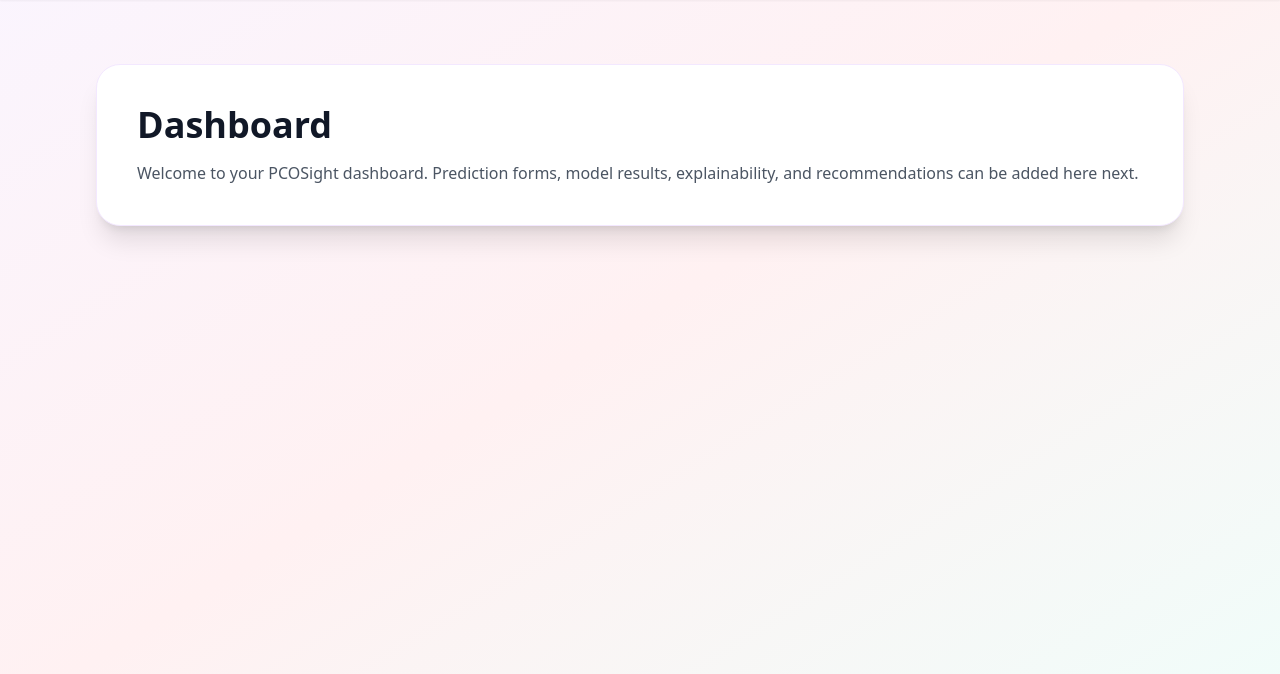
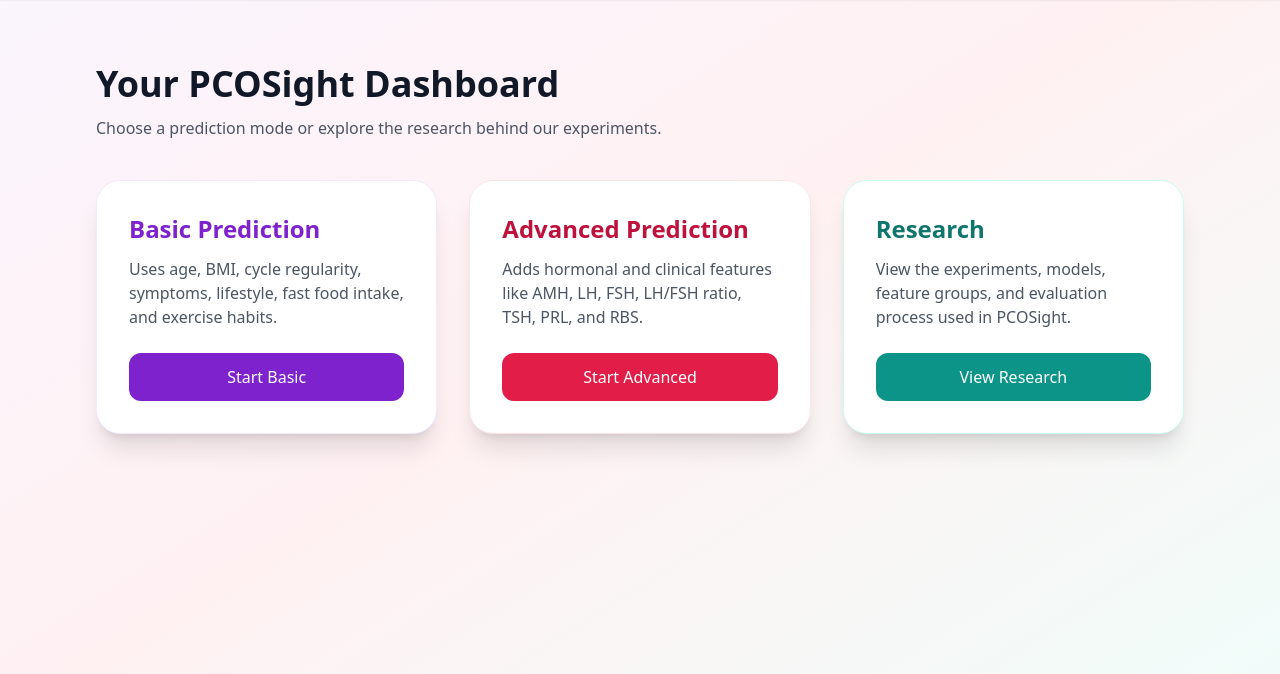
Before and after one commit to brpuneet898/PCOSight, a Flask app: page /dashboard in a window 1280 px wide. Shown: the part 80-754 px from the top of the page. Run offline with Flask 3, Linux system fonts and the light colour scheme; a user stored in the database is signed in; some libraries are stand-ins or nearby versions.

Commit message:
updated dashbaord

```diff
--- a/templates/dashboard.html
+++ b/templates/dashboard.html
@@ -13,19 +13,40 @@
 
   <div class="flex items-center gap-4">
     <span class="text-gray-600">Hi, {{ username }}</span>
-      <a href="{{ url_for('logout') }}"
-         class="bg-red-100 text-red-700 px-4 py-2 rounded-xl hover:bg-red-200 transition">
-        Logout
-      </a>
+    <a href="{{ url_for('logout') }}" class="bg-red-100 text-red-700 px-4 py-2 rounded-xl hover:bg-red-200 transition">Logout</a>
   </div>
 </nav>
 
 <main class="max-w-6xl mx-auto px-8 py-16">
-    <div class="bg-white rounded-3xl shadow-xl p-10 border border-purple-100">
-      <h2 class="text-4xl font-bold text-gray-900 mb-4">Dashboard</h2>
-      <p class="text-gray-600">
-        Welcome to your PCOSight dashboard. Prediction forms, model results, explainability, and recommendations can be added here next.
+  <div class="mb-10">
+    <h2 class="text-4xl font-bold text-gray-900 mb-3">Your PCOSight Dashboard</h2>
+    <p class="text-gray-600">Choose a prediction mode or explore the research behind our experiments.</p>
+  </div>
+
+  <div class="grid md:grid-cols-3 gap-8">
+    <div class="bg-white rounded-3xl shadow-xl p-8 border border-purple-100">
+      <h3 class="text-2xl font-bold text-purple-700 mb-3">Basic Prediction</h3>
+      <p class="text-gray-600 mb-6">
+        Uses age, BMI, cycle regularity, symptoms, lifestyle, fast food intake, and exercise habits.
       </p>
+      <a href="{{ url_for('basic') }}" class="block text-center bg-purple-700 text-white py-3 rounded-xl hover:bg-purple-800 transition">Start Basic</a>
+    </div>
+
+    <div class="bg-white rounded-3xl shadow-xl p-8 border border-rose-100">
+      <h3 class="text-2xl font-bold text-rose-700 mb-3">Advanced Prediction</h3>
+      <p class="text-gray-600 mb-6">
+        Adds hormonal and clinical features like AMH, LH, FSH, LH/FSH ratio, TSH, PRL, and RBS.
+      </p>
+      <a href="{{ url_for('advanced') }}" class="block text-center bg-rose-600 text-white py-3 rounded-xl hover:bg-rose-700 transition">Start Advanced</a>
+    </div>
+
+    <div class="bg-white rounded-3xl shadow-xl p-8 border border-teal-100">
+      <h3 class="text-2xl font-bold text-teal-700 mb-3">Research</h3>
+      <p class="text-gray-600 mb-6">
+        View the experiments, models, feature groups, and evaluation process used in PCOSight.
+      </p>
+      <a href="{{ url_for('research') }}" class="block text-center bg-teal-600 text-white py-3 rounded-xl hover:bg-teal-700 transition">View Research</a>
+    </div>
   </div>
 </main>
 
```
Lines whose indentation alone changed are shown as unchanged.
